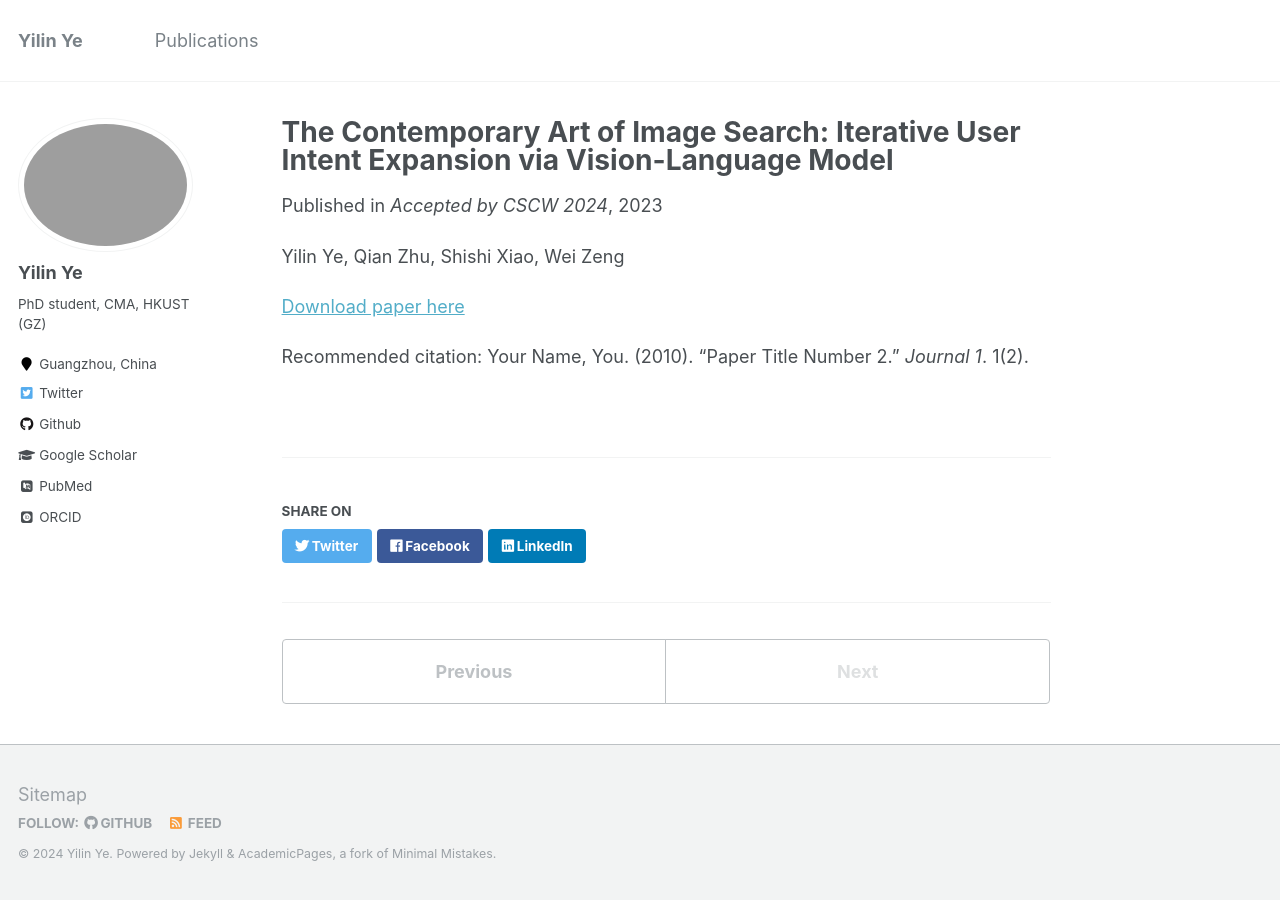
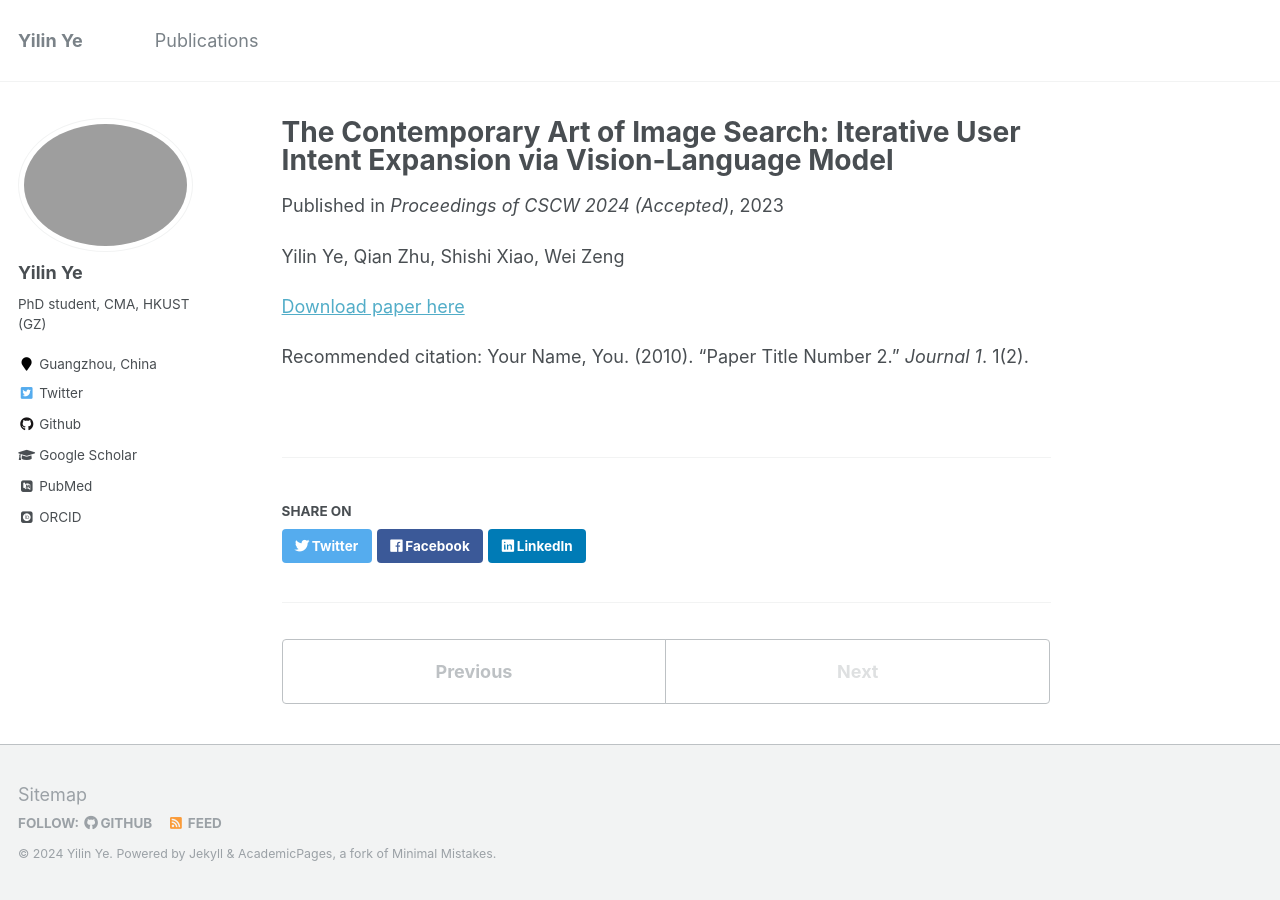
Before and after one commit to yilinye/yilinye.github.io, a Jekyll site: the page built from _publications/2023-10-04-paper-title-number-4.md, in a window 1280 px wide. Built offline with Jekyll 4.4.1, drawn with Linux system fonts in a browser that asks for light colours; some web fonts are replaced.

Commit message:
Update 2023-10-04-paper-title-number-4.md

```diff
--- a/_publications/2023-10-04-paper-title-number-4.md
+++ b/_publications/2023-10-04-paper-title-number-4.md
@@ -4,7 +4,7 @@ collection: publications
 permalink: /publication/2010-10-01-paper-title-number-2
 # excerpt: 'This paper is about the number 2. The number 3 is left for future work.'
 date: 2023-10-01
-venue: 'Accepted by CSCW 2024'
+venue: 'Proceedings of CSCW 2024 (Accepted)'
 paperurl: 'http://academicpages.github.io/files/paper2.pdf'
 # citation: 'Your Name, You. (2010). &quot;Paper Title Number 2.&quot; <i>Journal 1</i>. 1(2).'
 ---
```
